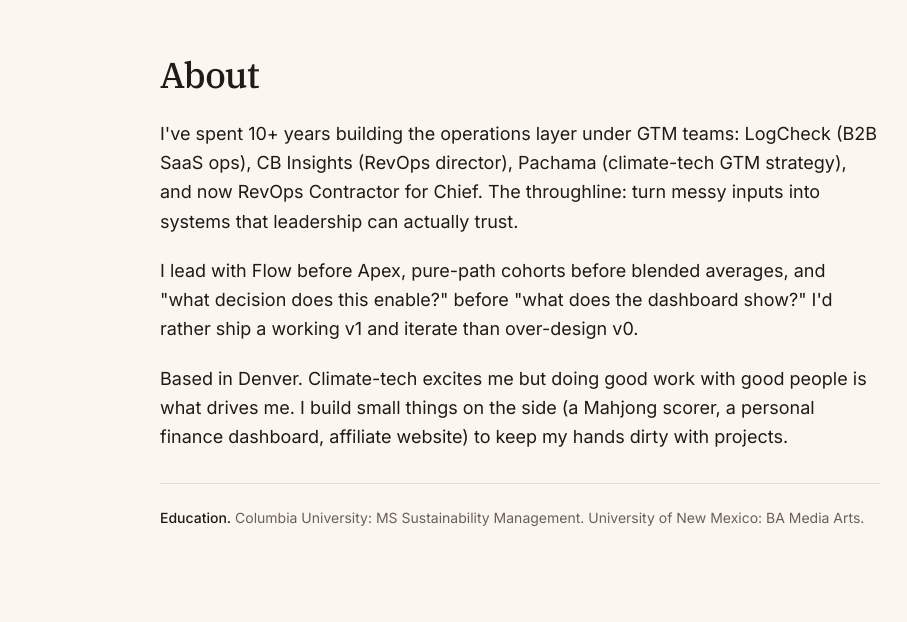
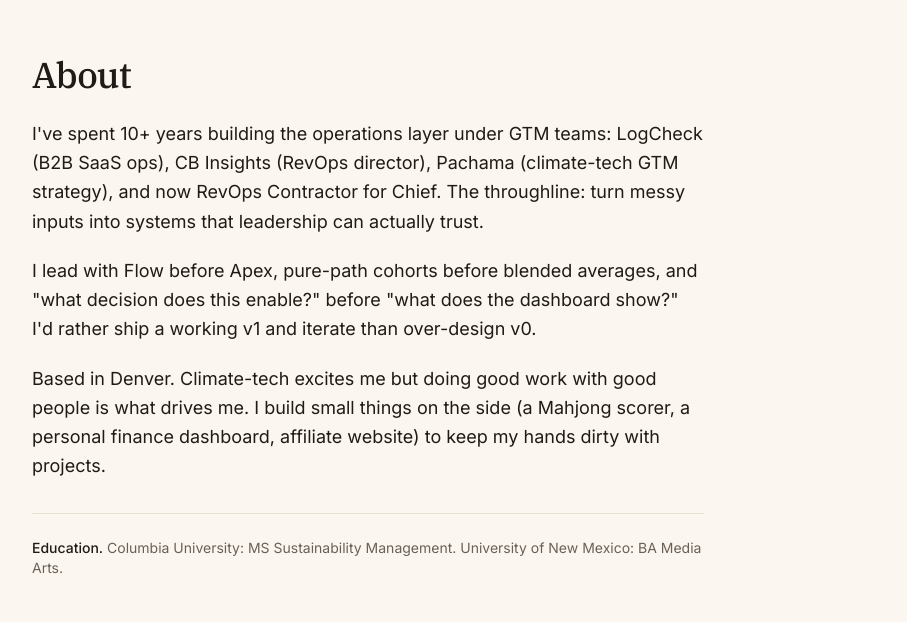
Before and after one commit to BurqueBone/tylerjohnson-site, a Next.js app: page / in a window 1280 px wide. Shown: the part 2098-2720 px from the top of the page, without its empty margins (120-1027 px from the left). Built offline with nearby package versions, Linux system fonts and the light colour scheme.

Commit message:
fix: about section width matches other sections

```diff
--- a/app/components/About.tsx
+++ b/app/components/About.tsx
@@ -1,10 +1,10 @@
 export function About() {
   return (
-    <section id="about" className="mx-auto max-w-3xl px-6 py-16 sm:py-24">
+    <section id="about" className="mx-auto max-w-5xl px-6 py-16 sm:py-24">
       <h2 className="font-serif text-3xl font-medium tracking-tight text-ink sm:text-4xl">
         About
       </h2>
-      <div className="mt-6 space-y-5 text-lg leading-relaxed text-ink">
+      <div className="mt-6 max-w-2xl space-y-5 text-lg leading-relaxed text-ink">
         <p>
           I&apos;ve spent 10+ years building the operations layer under GTM teams:
           LogCheck (B2B SaaS ops), CB Insights (RevOps director), Pachama
@@ -25,7 +25,7 @@
           hands dirty with projects.
         </p>
       </div>
-      <p className="mt-8 border-t border-hairline pt-6 text-sm text-ink-muted">
+      <p className="mt-8 max-w-2xl border-t border-hairline pt-6 text-sm text-ink-muted">
         <span className="font-medium text-ink">Education.</span>{" "}
         Columbia University: MS Sustainability Management. University of New
         Mexico: BA Media Arts.
```
